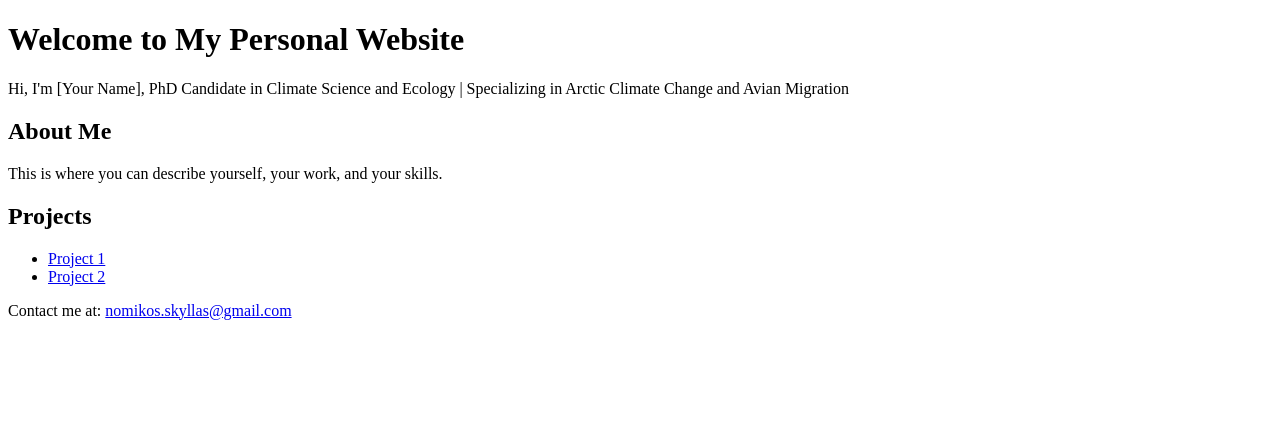
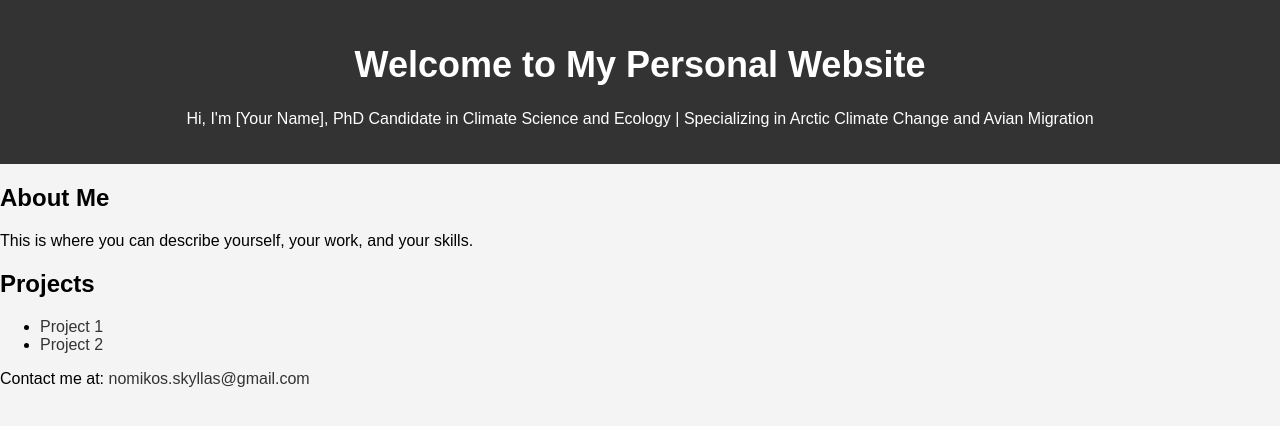
Before and after one commit to NSkyllas/NSkyllas.github.io, a plain HTML site: page index.html in a window 1280 px wide. Drawn offline with Linux system fonts and the light colour scheme.

Commit message:
Update index.html

```diff
--- a/index.html
+++ b/index.html
@@ -4,6 +4,7 @@
     <meta charset="UTF-8">
     <meta name="viewport" content="width=device-width, initial-scale=1.0">
     <title>Your Name | Portfolio</title>
+    <link rel="stylesheet" href="style.css"> <!-- Link to the style.css file -->
 </head>
 <body>
     <header>
```
